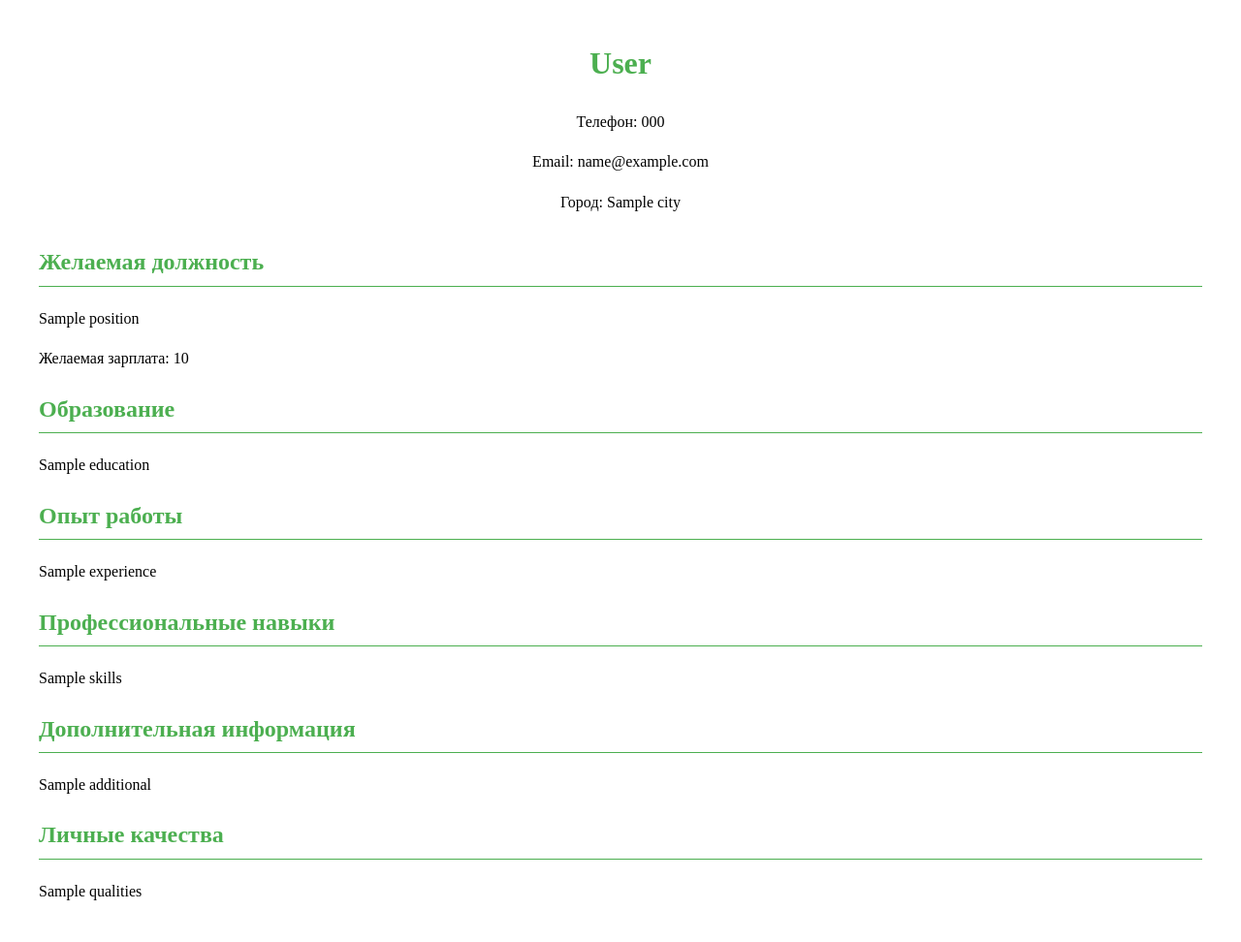
After one commit to zhenikhvladislav/project_WEB_Zhenikh_Horoshilova, a Flask app: template templates/resume_pdf.html in a window 1280 px wide. The commit adds this page. Shown: the whole page at 97% size. Run offline with Flask 3, Linux system fonts and the light colour scheme; the template is opened without the code that fills it: most values are stand-ins (such as "Sample title", 1, 10 or a date in 2020).

Commit message:
почти, проверяю

```diff
--- a/main.py
+++ b/main.py
@@ -1,16 +1,23 @@
-from flask import Flask, render_template, redirect, send_file
+from flask import Flask, render_template, redirect, send_file, request, flash
 from flask_login import LoginManager, login_user, logout_user, login_required
 from forms.user import RegisterForm, LoginForm
 from data import db_session
 from data.users import User
+from data.resumes import Resume
 from flask_login import current_user
 import pdfkit
 from docx import Document
+import os
 
 app = Flask(__name__)
 login_manager = LoginManager()
 login_manager.init_app(app)
 app.config['SECRET_KEY'] = 'your_secret_key'
+app.config['UPLOAD_FOLDER'] = 'static/uploads'
+
+# Создаем папку для загрузок, если ее нет
+if not os.path.exists(app.config['UPLOAD_FOLDER']):
+    os.makedirs(app.config['UPLOAD_FOLDER'])
 
 
 def main():
@@ -78,25 +85,137 @@ def profile():
     return render_template('profile.html', user=current_user)
 
 
+@app.route('/submit_resume', methods=['POST'])
+@login_required
+def submit_resume():
+    try:
+        db_sess = db_session.create_session()
+
+        # Проверяем, есть ли уже резюме у пользователя
+        resume = db_sess.query(Resume).filter(Resume.user_id == current_user.id).first()
+        if not resume:
+            resume = Resume(user_id=current_user.id)
+
+        # Обновляем данные резюме
+        resume.fullname = request.form.get('fullname')
+        resume.gender = request.form.get('gender')
+        resume.age = request.form.get('age')
+        resume.city = request.form.get('city')
+        resume.phone = request.form.get('phone')
+        resume.email = request.form.get('email')
+        resume.social = request.form.get('social')
+        resume.messenger = request.form.get('messenger')
+        resume.position = request.form.get('position')
+        resume.salary = request.form.get('salary')
+        resume.education = request.form.get('education')
+        resume.experience = request.form.get('experience')
+        resume.skills = request.form.get('skills')
+        resume.additional = request.form.get('additional')
+        resume.qualities = request.form.get('qualities')
+
+        if not db_sess.query(Resume).filter(Resume.user_id == current_user.id).first():
+            db_sess.add(resume)
+
+        db_sess.commit()
+        flash('Резюме успешно сохранено!', 'success')
+    except Exception as e:
+        flash(f'Ошибка при сохранении резюме: {str(e)}', 'error')
+
+    return redirect('/resume')
+
+
 @app.route('/download_pdf')
 @login_required
 def download_pdf():
-    rendered = render_template('resume.html', user=current_user)
-    pdf_path = 'static/resume.pdf'
-    pdfkit.from_string(rendered, pdf_path)
-    return send_file(pdf_path, as_attachment=True)
+    try:
+        # Укажите правильный путь к wkhtmltopdf
+        config = pdfkit.configuration(wkhtmltopdf='/usr/bin/wkhtmltopdf')  # Linux
+        # config = pdfkit.configuration(wkhtmltopdf='C:/Program Files/wkhtmltopdf/bin/wkhtmltopdf.exe')  # Windows
+
+        db_sess = db_session.create_session()
+        resume = db_sess.query(Resume).filter(Resume.user_id == current_user.id).first()
+
+        if not resume:
+            flash('Сначала заполните и сохраните резюме', 'error')
+            return redirect('/resume')
+
+        # Настройки для PDF
+        options = {
+            'encoding': 'UTF-8',
+            'enable-local-file-access': None,
+            'page-size': 'A4',
+            'margin-top': '15mm',
+            'margin-right': '15mm',
+            'margin-bottom': '15mm',
+            'margin-left': '15mm'
+        }
+
+        rendered = render_template('resume_pdf.html', resume=resume)
+        pdf_path = os.path.join(app.config['UPLOAD_FOLDER'], f'resume_{current_user.id}.pdf')
+
+        # Генерация PDF
+        pdfkit.from_string(
+            rendered,
+            pdf_path,
+            configuration=config,
+            options=options
+        )
+
+        # Проверка существования файла
+        if not os.path.exists(pdf_path):
+            flash('Файл PDF не был создан', 'error')
+            return redirect('/resume')
+
+        return send_file(
+            pdf_path,
+            as_attachment=True,
+            download_name=f'resume_{current_user.email}.pdf',
+            mimetype='application/pdf'
+        )
+
+    except Exception as e:
+        app.logger.error(f'PDF generation error: {str(e)}')
+        flash(f'Ошибка при создании PDF: {str(e)}', 'error')
+        return redirect('/resume')
 
 
 @app.route('/download_docx')
 @login_required
 def download_docx():
-    doc = Document()
-    doc.add_heading(f"Резюме — {current_user.email}", 0)
-    doc.add_paragraph("Навыки: Python, Flask, SQL")
-    doc.add_paragraph("Опыт: 2 года веб-разработки")
-    doc_path = 'static/resume.docx'
-    doc.save(doc_path)
-    return send_file(doc_path, as_attachment=True)
+    try:
+        db_sess = db_session.create_session()
+        resume = db_sess.query(Resume).filter(Resume.user_id == current_user.id).first()
+
+        if resume:
+            # Новая версия для заполненного резюме
+            doc = Document()
+            doc.add_heading(f"Резюме — {resume.fullname}", 0)
+            doc.add_paragraph(f"Контактная информация: {resume.phone}, {resume.email}")
+            doc.add_paragraph(f"Город: {resume.city}")
+            doc.add_paragraph(f"Желаемая должность: {resume.position}")
+            doc.add_paragraph(f"Желаемая зарплата: {resume.salary}")
+            doc.add_heading("Образование", level=1)
+            doc.add_paragraph(resume.education)
+            doc.add_heading("Опыт работы", level=1)
+            doc.add_paragraph(resume.experience)
+            doc.add_heading("Навыки", level=1)
+            doc.add_paragraph(resume.skills)
+
+            doc_path = os.path.join(app.config['UPLOAD_FOLDER'], f'resume_{current_user.id}.docx')
+            doc.save(doc_path)
+            return send_file(doc_path, as_attachment=True)
+        else:
+            # Старая версия для незаполненного резюме
+            doc = Document()
+            doc.add_heading(f"Резюме — {current_user.email}", 0)
+            doc.add_paragraph("Навыки: Python, Flask, SQL")
+            doc.add_paragraph("Опыт: 2 года веб-разработки")
+            doc_path = 'static/resume.docx'
+            doc.save(doc_path)
+            return send_file(doc_path, as_attachment=True)
+    except Exception as e:
+        flash(f'Ошибка при создании Word документа: {str(e)}', 'error')
+        return redirect('/resume')
 
 
 @app.route('/samples')
--- a/requirements.txt
+++ b/requirements.txt
@@ -2,3 +2,5 @@ SQLAlchemy~=2.0.29
 Werkzeug~=3.1.3
 WTForms~=3.2.1
 Flask~=3.1.0
+pdfkit~=1.0.0
+python-docx~=0.8.11
--- /dev/null
+++ b/templates/resume_pdf.html
@@ -0,0 +1,80 @@
+<!DOCTYPE html>
+<html lang="ru">
+<head>
+    <meta charset="UTF-8">
+    <title>Резюме - {{ resume.fullname }}</title>
+    <style>
+        body {
+            font-family: 'Times New Roman', serif;
+            line-height: 1.6;
+            margin: 40px;
+        }
+        h1 {
+            color: #4CAF50;
+            text-align: center;
+        }
+        h2 {
+            color: #4CAF50;
+            border-bottom: 1px solid #4CAF50;
+            padding-bottom: 5px;
+        }
+        .section {
+            margin-bottom: 20px;
+        }
+        .contact-info {
+            text-align: center;
+            margin-bottom: 30px;
+        }
+    </style>
+</head>
+<body>
+    <h1>{{ resume.fullname }}</h1>
+
+    <div class="contact-info">
+        {% if resume.phone %}<p>Телефон: {{ resume.phone }}</p>{% endif %}
+        {% if resume.email %}<p>Email: {{ resume.email }}</p>{% endif %}
+        {% if resume.city %}<p>Город: {{ resume.city }}</p>{% endif %}
+    </div>
+
+    <div class="section">
+        <h2>Желаемая должность</h2>
+        <p>{{ resume.position }}</p>
+        {% if resume.salary %}<p>Желаемая зарплата: {{ resume.salary }}</p>{% endif %}
+    </div>
+
+    {% if resume.education %}
+    <div class="section">
+        <h2>Образование</h2>
+        <p>{{ resume.education | replace('\n', '<br>') | safe }}</p>
+    </div>
+    {% endif %}
+
+    {% if resume.experience %}
+    <div class="section">
+        <h2>Опыт работы</h2>
+        <p>{{ resume.experience | replace('\n', '<br>') | safe }}</p>
+    </div>
+    {% endif %}
+
+    {% if resume.skills %}
+    <div class="section">
+        <h2>Профессиональные навыки</h2>
+        <p>{{ resume.skills | replace('\n', '<br>') | safe }}</p>
+    </div>
+    {% endif %}
+
+    {% if resume.additional %}
+    <div class="section">
+        <h2>Дополнительная информация</h2>
+        <p>{{ resume.additional | replace('\n', '<br>') | safe }}</p>
+    </div>
+    {% endif %}
+
+    {% if resume.qualities %}
+    <div class="section">
+        <h2>Личные качества</h2>
+        <p>{{ resume.qualities }}</p>
+    </div>
+    {% endif %}
+</body>
+</html>
```
Also changed, not shown: data/resumes.py (added, +23 -0 lines), templates/resume.html (+56 -24 lines).
